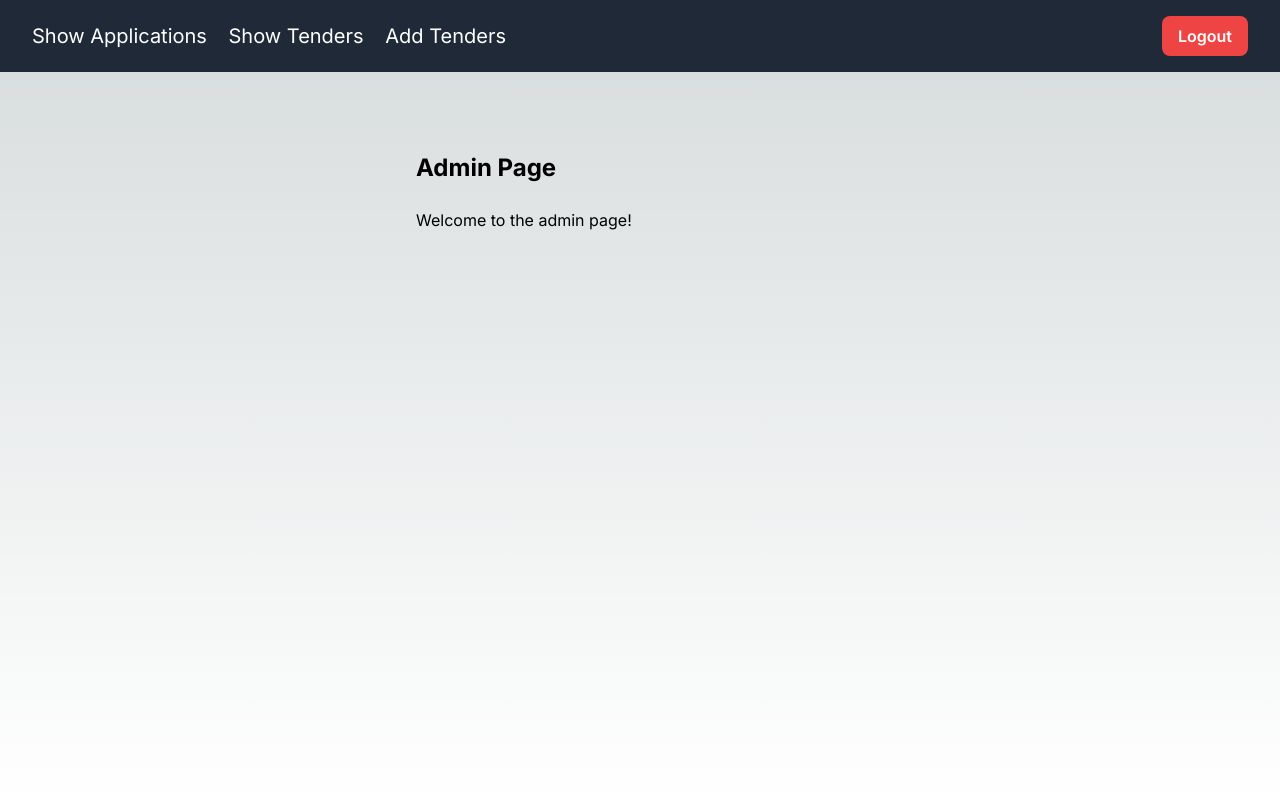
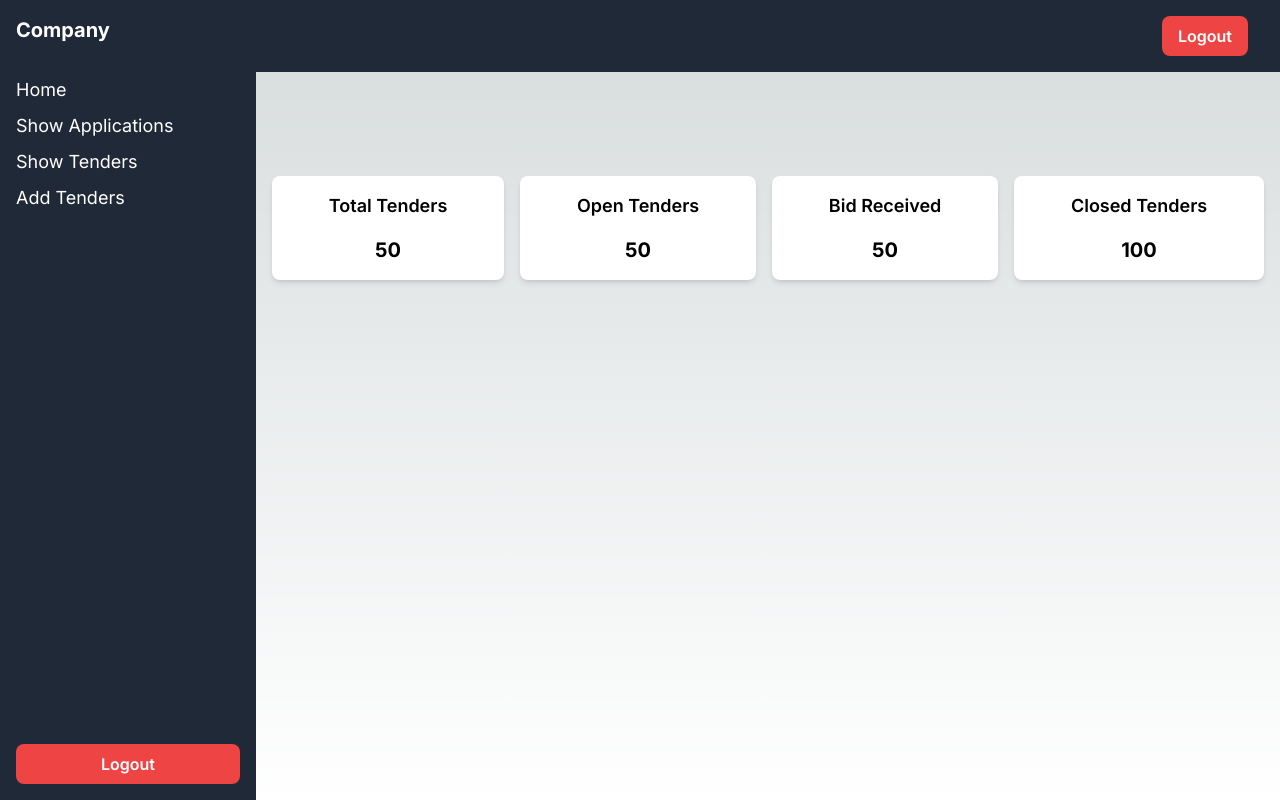
Before and after one commit to sambhavyadav-tech/nextjs, a Next.js app in the folder login_app/: page /admin in a window 1280 px wide. Built offline with nearby package versions, Linux system fonts and the light colour scheme; sample sign-in values are in the browser's storage.

Commit message:
adding home card

```diff
--- a/login_app/app/admin/page.jsx
+++ b/login_app/app/admin/page.jsx
@@ -1,31 +1,49 @@
 // pages/admin.js
-'use client'
-import { useRouter } from 'next/navigation';
-import { useEffect } from 'react';
-import AdminLayout from '../components/adminlayout';
+"use client";
+import { useRouter } from "next/navigation";
+import { useEffect } from "react";
+import AdminLayout from "../components/adminlayout";
 
 const Admin = () => {
+  const tenderCount = 50;
+  const userCount = 100;
   const router = useRouter();
   const logout = () => {
     // Implement logout logic here (e.g., remove authentication token, clear session)
     localStorage.clear();
-        router.push('/login');
+    router.push("/login");
   };
 
   useEffect(() => {
     // Check if the user is authenticated
-        const isAuthenticated = localStorage.getItem('isAuthenticated'); // Assuming you're using local storage for simplicity
+    const isAuthenticated = localStorage.getItem("isAuthenticated"); // Assuming you're using local storage for simplicity
     if (!isAuthenticated) {
       // If not authenticated, redirect to login page
-            router.push('/login');
+      router.push("/login");
     }
   }, []);
 
   return (
     <AdminLayout>
-            <div className="container mx-auto max-w-md mt-20">
-                <h2 className="text-2xl font-bold mb-6">Admin Page</h2>
-                <p>Welcome to the admin page!</p>
+      <div className="container mx-auto text-center max-w-100 mt-20">
+        <div className="flex justify-between">
+          <div className="bg-white p-4 rounded-lg shadow-md flex-grow mr-4">
+            <h2 className="text-lg font-semibold mb-4">Total Tenders</h2>
+            <p className="text-xl font-bold">{tenderCount}</p>
+          </div>
+          <div className="bg-white p-4 rounded-lg shadow-md flex-grow mr-4">
+            <h2 className="text-lg font-semibold mb-4">Open Tenders</h2>
+            <p className="text-xl font-bold">{tenderCount}</p>
+          </div>
+          <div className="bg-white p-4 rounded-lg shadow-md flex-grow mr-4">
+            <h2 className="text-lg font-semibold mb-4">Bid Received</h2>
+            <p className="text-xl font-bold">{tenderCount}</p>
+          </div>
+          <div className="bg-white p-4 rounded-lg shadow-md flex-grow">
+            <h2 className="text-lg font-semibold mb-4">Closed Tenders</h2>
+            <p className="text-xl font-bold">{userCount}</p>
+          </div>
+        </div>
       </div>
     </AdminLayout>
   );
--- a/login_app/app/components/adminlayout.jsx
+++ b/login_app/app/components/adminlayout.jsx
@@ -12,23 +12,56 @@ const AdminLayout = ({ children }) => {
     };
 
     return (
-        <div>
-            <nav className="bg-gray-800 text-white py-4 px-4 mb-2 flex justify-between items-center relative">
-                <div className="flex justify-between items-center w-full">
-                    <div>
-                        {/* <Link href="/admin" className="text-xl font-bold"> Home </Link> */}
-                        <Link href="/admin/applications" className="text-xl ml-4">Show Applications </Link>
-                        <Link href="/admin/tenders" className="text-xl ml-4"> Show Tenders </Link>
-                        <Link href="/admin/addTenders" className="text-xl ml-4"> Add Tenders </Link>
-                    </div>
+        <div className="flex">
+        {/* Sidebar */}
+        <nav className="bg-gray-800 text-white w-64 py-4 px-4 flex flex-col fixed h-full">
+            {/* Logo */}
+            <div className="flex items-center mb-8">
+                {/* <img src="/logo.svg" alt="Logo" className="w-8 h-8 mr-2" /> */}
+                <h1 className="text-xl font-bold">Company</h1>
+            </div>
 
-                    <button className="relative right-4 px-4 py-2 bg-red-500 hover:bg-red-600 text-white font-semibold rounded-lg" onClick={() => logout()}>
+            {/* Navigation Links */}
+            <ul className="space-y-2">
+            <li>
+                    <Link href="/admin" className="text-lg">Home</Link>
+                </li>
+                <li>
+                    <Link href="/admin/applications" className="text-lg">Show Applications</Link>
+                </li>
+                <li>
+                    <Link href="/admin/tenders" className="text-lg">Show Tenders</Link>
+                </li>
+                <li>
+                    <Link href="/admin/addTenders" className="text-lg">Add Tenders</Link>
+                </li>
+
+            </ul>
+
+            {/* Logout Button */}
+            <button className="mt-auto px-4 py-2 bg-red-500 hover:bg-red-600 text-white font-semibold rounded-lg" onClick={() => logout()}>
+                Logout
+            </button>
+        </nav>
+
+        {/* Main Content */}
+        <div className="ml-64 flex-1">
+            {/* Navbar */}
+            <nav className="bg-gray-800 text-white py-4 px-4 mb-2 flex justify-between items-center">
+                <div>
+                    {/* You can keep this empty if you don't want to show any content on the left side */}
+                </div>
+                <div className="flex items-center">
+                    <button className="px-4 py-2 bg-red-500 hover:bg-red-600 text-white font-semibold rounded-lg mr-4" onClick={() => logout()}>
                         Logout
                     </button>
                 </div>
             </nav>
-            {children}
+
+            {/* Main Content Area */}
+            <main className="p-4">{children}</main>
         </div>
+    </div>
     );
 };
 
```
Lines whose indentation alone changed are shown as unchanged.
